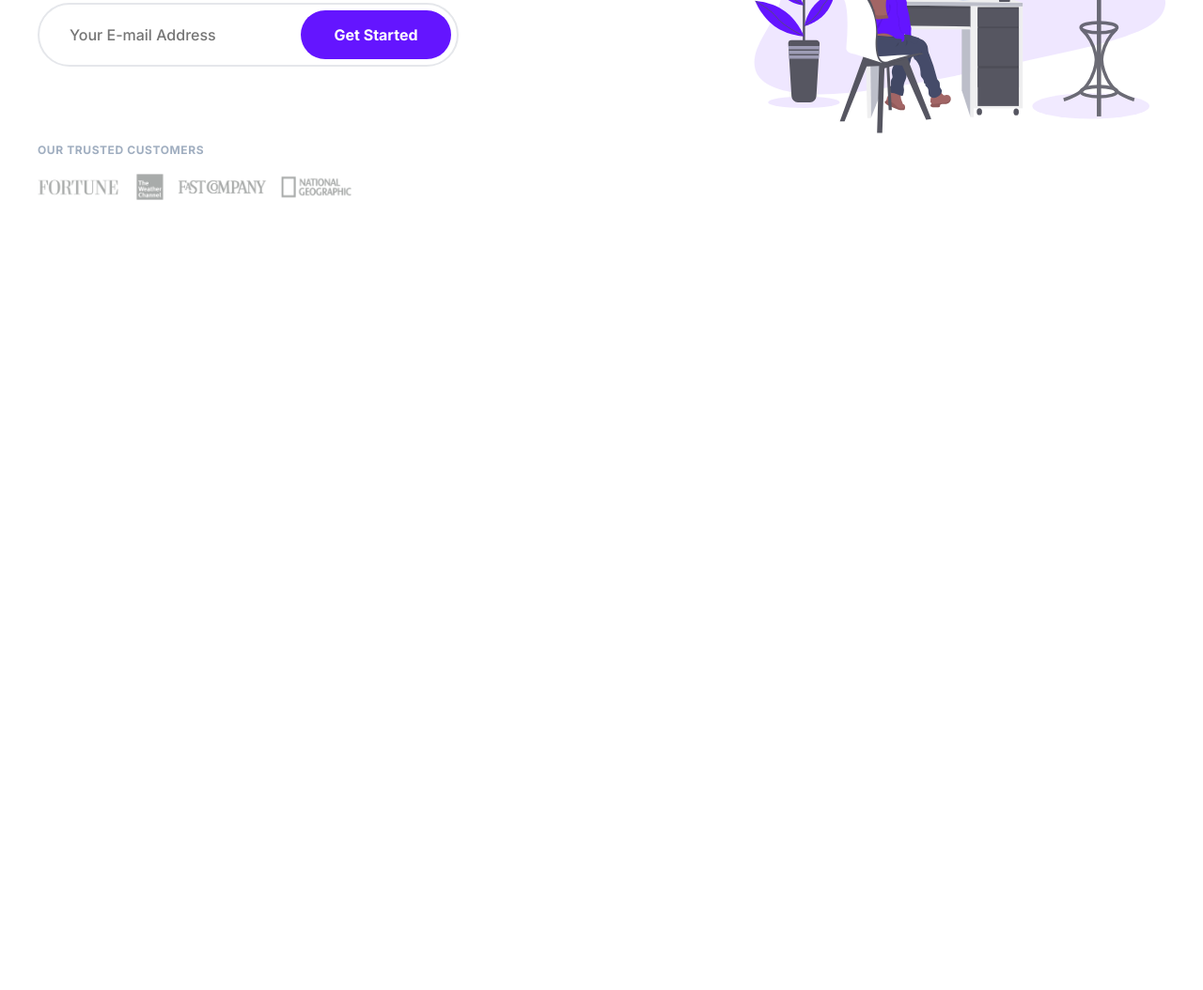
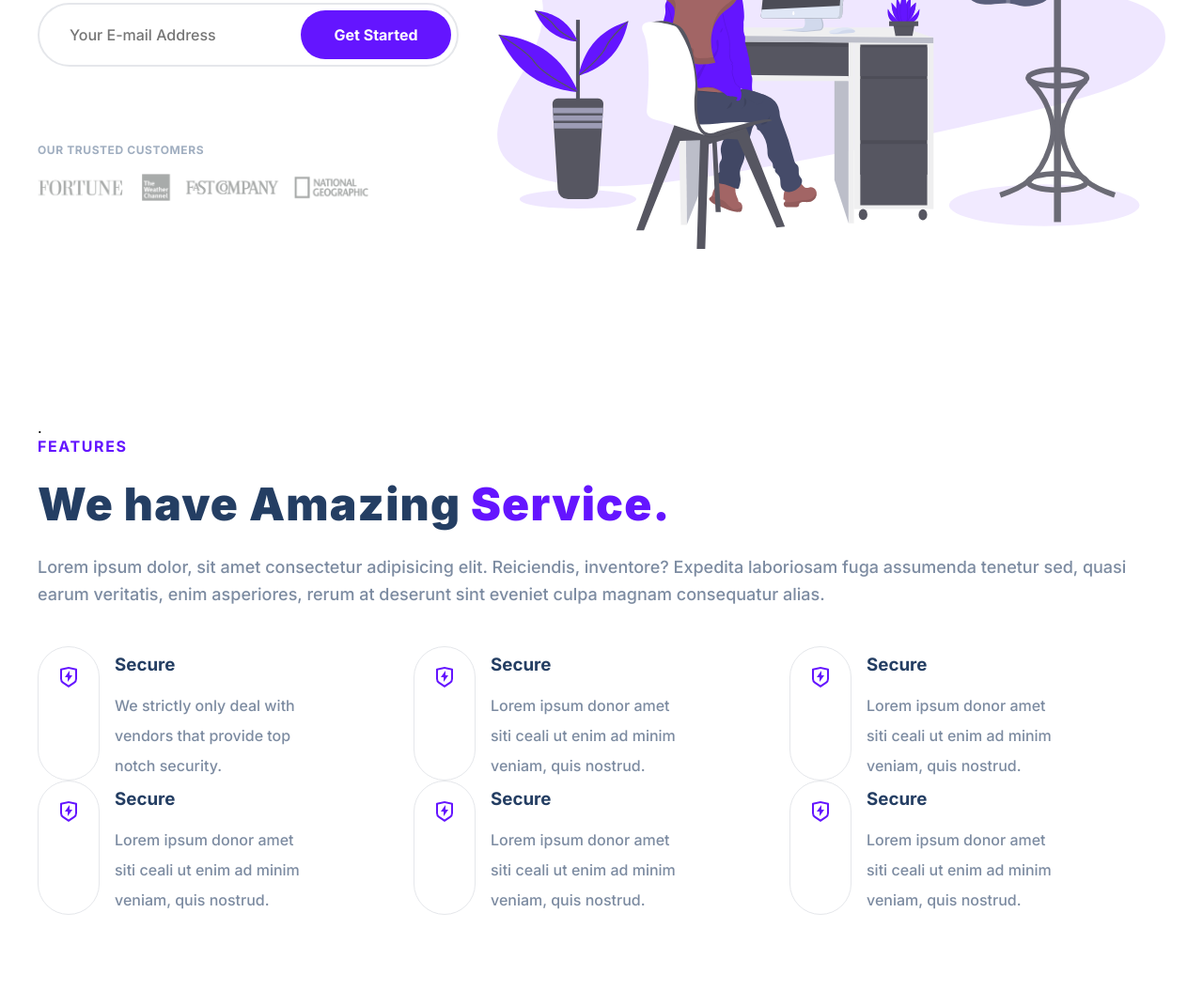
Before and after one commit to dejesupa/Treact-Project, a plain HTML site: page index.html in a window 1280 px wide. Shown: the part 421-1475 px from the top of the page at 94% size. Before the commit the page ends 800 px from the top, so only its background shows below. Drawn offline with Linux system fonts and the light colour scheme.

Commit message:
worked on 'features' section

```diff
--- a/index.html
+++ b/index.html
@@ -6,6 +6,7 @@
   <title>Treact</title>
   <link rel="stylesheet" href="styles.css">
   <script src="https://kit.fontawesome.com/0da4b0e651.js" crossorigin="anonymous"></script>
+  <script src="index.js"></script>
 </head>
 
 <body>
@@ -26,29 +27,31 @@
           <li><a href="#" class="nav__link nav__link--primary">Sign Up</a></li>
 
         </ul>
-      </div>
-     </div>
-     <button class="btn__menu">
+
+
+     <button class="btn__menu" onclick="openMenu()">
       <i class="fas fa-bars"></i>
      </button>
      <div class="menu__backdrop">
-      <button class="btn__menu btn__menu--close">
+      <button class="btn__menu btn__menu--close" onclick="closeMenu()">
          <i class="fas fa-times"></i>
       </button>
       <ul class="menu__links">
-        <li class="menu__list"><a href="#" class="menu__link">About</a>
+        <li class="menu__list"><a href="#" class="menu__link no-cursor">About</a>
         </li>
-        <li class="menu__list"><a href="#" class="menu__link">Blog</a>
+        <li class="menu__list"><a href="#" class="menu__link no-cursor">Blog</a>
         </li>
-        <li class="menu__list"><a href="#" class="menu__link">Pricing</a>
+        <li class="menu__list"><a href="#" class="menu__link no-cursor">Pricing</a>
         </li>
-        <li class="menu__list"><a href="#" class="menu__link">Contact Us</a>
+        <li class="menu__list"><a href="#" class="menu__link no-cursor">Contact Us</a>
         </li>
-        <li class="menu__list"><a href="#" class="menu__link">Log In</a>
+        <li class="menu__list"><a href="#" class="menu__link no-cursor">Log In</a>
         </li>
-        <li class="menu__list"><a href="#" class="menu__link menu__link--primary">Sign Up</a>
+        <li class="menu__list"><a href="#" class="menu__link menu__link--primary no-cursor">Sign Up</a>
         </li>
       </ul>
+     </div>
+      </div>
      </div>
     </nav>
 
@@ -84,5 +87,104 @@
       </div>
     </header>
   </section>
+
+  <section id="features">
+    <div class="container">
+      <div class="row">
+        .
+        <h4 class="section__tag">
+          <span class="purple">FEATURES</span>
+        </h4>
+        <h1 class="section__title">
+          We have Amazing <span class="purple">Service.</span>
+        </h1>
+        <p class="section__para">
+          Lorem ipsum dolor, sit amet consectetur adipisicing elit. Reiciendis, inventore? Expedita laboriosam fuga assumenda tenetur sed, quasi earum veritatis, enim asperiores, rerum at deserunt sint eveniet culpa magnam consequatur alias.
+        </p>
+        <div class="features__wrapper">
+          <div class="service">
+            <figure class="service__img--wrapper">
+              <img class="service__img" src="./assets-Mod 2 Final Project/assets/shield-icon.daefe14b320b14fbd9cbd18908ac93ec.svg" alt="">
+            </figure>
+              <div class="service__description">
+              <h3 class="service__title">
+                Secure
+              </h3>
+              <p class="service__para">
+                We strictly only deal with vendors that provide top notch security.
+              </p>
+            </div>
+          </div>
+          <div class="service">
+            <figure class="service__img--wrapper">
+              <img class="service__img" src="./assets-Mod 2 Final Project/assets/shield-icon.daefe14b320b14fbd9cbd18908ac93ec.svg" alt="">
+            </figure>
+              <div class="service__description">
+              <h3 class="service__title">
+                Secure
+              </h3>
+              <p class="service__para">
+                Lorem ipsum donor amet siti ceali ut enim ad minim veniam, quis nostrud.
+              </p>
+            </div>
+          </div>
+          <div class="service">
+            <figure class="service__img--wrapper">
+              <img class="service__img" src="./assets-Mod 2 Final Project/assets/shield-icon.daefe14b320b14fbd9cbd18908ac93ec.svg" alt="">
+            </figure>
+              <div class="service__description">
+              <h3 class="service__title">
+                Secure
+              </h3>
+              <p class="service__para">
+                Lorem ipsum donor amet siti ceali ut enim ad minim veniam, quis nostrud.
+              </p>
+            </div>
+          </div>
+          <div class="service">
+            <figure class="service__img--wrapper">
+              <img class="service__img" src="./assets-Mod 2 Final Project/assets/shield-icon.daefe14b320b14fbd9cbd18908ac93ec.svg" alt="">
+            </figure>
+              <div class="service__description">
+              <h3 class="service__title">
+                Secure
+              </h3>
+              <p class="service__para">
+                Lorem ipsum donor amet siti ceali ut enim ad minim veniam, quis nostrud.
+              </p>
+            </div>
+          </div>
+          <div class="service">
+            <figure class="service__img--wrapper">
+              <img class="service__img" src="./assets-Mod 2 Final Project/assets/shield-icon.daefe14b320b14fbd9cbd18908ac93ec.svg" alt="">
+            </figure>
+              <div class="service__description">
+              <h3 class="service__title">
+                Secure
+              </h3>
+              <p class="service__para">
+                Lorem ipsum donor amet siti ceali ut enim ad minim veniam, quis nostrud.
+              </p>
+            </div>
+          </div>
+          <div class="service">
+            <figure class="service__img--wrapper">
+              <img class="service__img" src="./assets-Mod 2 Final Project/assets/shield-icon.daefe14b320b14fbd9cbd18908ac93ec.svg" alt="">
+            </figure>
+              <div class="service__description">
+              <h3 class="service__title">
+                Secure
+              </h3>
+              <p class="service__para">
+                Lorem ipsum donor amet siti ceali ut enim ad minim veniam, quis nostrud.
+              </p>
+            </div>
+          </div>
+        </div>
+
+        </ul>
+      </div>
+    </div>
+  </section>
 </body>
 </html>
--- /dev/null
+++ b/index.js
@@ -0,0 +1,7 @@
+function openMenu() {
+    document.body.classList += " menu--open"
+}
+
+function closeMenu() {
+    document.body.classList.remove('menu--open')
+}
--- a/styles.css
+++ b/styles.css
@@ -5,6 +5,10 @@ padding: 0;
 margin: 0;
 box-sizing: border-box;
 font-family: "Inter", sans-serif;
+}
+
+.container {
+    padding: 80px 0;
 }
 
 .row {
@@ -38,6 +42,7 @@ button {
     border: none;
     transition: all 300ms ease;
     color: #243e63;
+    display: none;
 }
 
 .menu__backdrop {
@@ -52,10 +57,18 @@ button {
     border: 1px solid rgb(229, 231, 235);
     border-radius: 8px;
     z-index: 4;
-    display: flex;
+    /* display: flex; */
     justify-content: center;
     align-items: center;
     transition: all 300ms ease;
+    opacity: 0;
+    visibility: hidden;
+}
+
+.menu--open .menu__backdrop {
+    display: flex;
+    visibility: visible;
+    opacity: 1;
 }
 
 .menu__links {
@@ -94,6 +107,9 @@ button {
     color: #243e63
 }
 
+.no-cursor {
+    cursor: not-allowed;
+}
 /*
 
 LANDING
@@ -272,11 +288,99 @@ h1 {
 }
 
 .header__img--wrapper {
-   display: flex;
-   justify-content: flex-end;
+   width: 60%;
 }
 
 .header__img {
-    width: calc(100% - 40%);
-    max-width: 768px;
+    width: 100%;
 }
+
+
+/*
+
+FEATURES
+
+*/
+
+.section__tag {
+    font-size: 16px;
+    color: #6415ff;
+    letter-spacing: 1.6px;
+    font-weight: 700;
+    text-transform: uppercase;
+}
+
+.section__title {
+    font-size: 48px;
+    font-weight: 900;
+    color: rgb(36, 62, 99);
+    line-height: 1.5;
+    margin: 16px 0;
+    letter-spacing: 0.025em;
+}
+
+.section__para {
+   font-size: 18px;
+    font-weight: 500;
+    color: #7c8ba1;
+    line-height: 1.625;
+}
+
+.features__wrapper {
+   display: flex;
+   flex-wrap: wrap;
+   margin-top: 40px;
+}
+
+.service {
+    width: calc(100% / 3);
+    display: flex;
+}
+
+.service__img--wrapper {
+    display: flex;
+    padding: 20px;
+    border: 1px solid #e5e7eb;
+    border-radius: 500px;
+}
+
+.service__img {
+    width: 24px;
+    height: 24px;
+}
+
+.service__description {
+    margin-top: 8px;
+    margin-left: 16px;
+}
+
+.service__title {
+    color: #243e63;
+}
+
+.service__para {
+    margin-top: 16px;
+    font-size: 16px;
+    max-width: calc(634px / 3);
+    color: rgb(124, 139, 161);
+    line-height: 2;
+    font-weight: 500;
+}
+
+
+/*
+
+MEDIA
+
+*/
+
+
+@media (max-width: 550px) {
+    .nav__links {
+        display: none;
+    }
+
+    .btn__menu {
+        display: block;
+    }
+}
```
